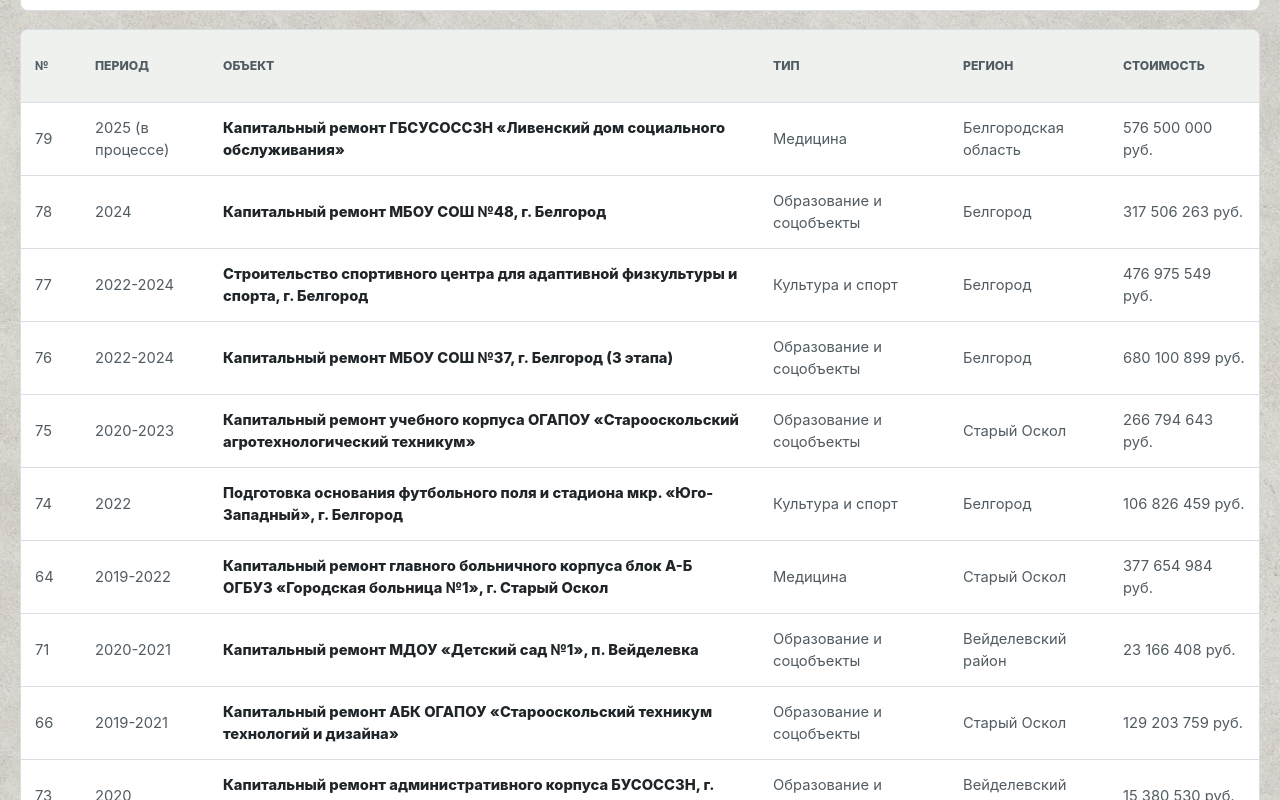
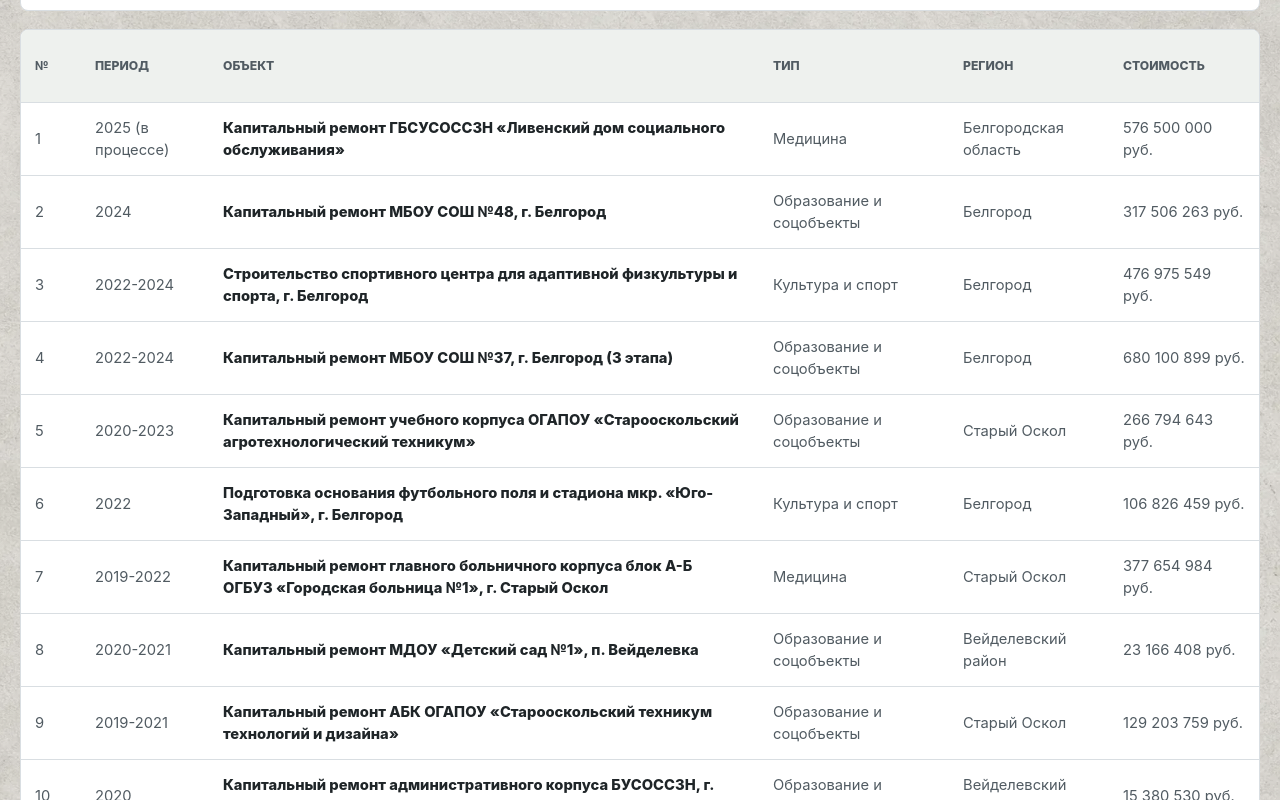
Before and after one commit to tkachas/construction-su8, a React (Vite) app: page / in a window 1280 px wide. Shown: the part 9940-10740 px from the top of the page. Built offline with nearby package versions, Linux system fonts and the light colour scheme.

Commit message:
feat: archive table display number for objects

```diff
--- a/src/components/ProjectArchive/ProjectArchive.tsx
+++ b/src/components/ProjectArchive/ProjectArchive.tsx
@@ -107,6 +107,10 @@ export function ProjectArchive({ projects }: ProjectArchiveProps) {
   const pageCount = Math.max(1, Math.ceil(filteredProjects.length / pageSize));
   const currentPage = Math.min(page, pageCount);
   const paginatedProjects = filteredProjects.slice((currentPage - 1) * pageSize, currentPage * pageSize);
+  const paginatedArchiveItems = paginatedProjects.map((project, index) => ({
+    project,
+    displayNumber: (currentPage - 1) * pageSize + index + 1
+  }));
   const paginationItems = getPaginationItems(currentPage, pageCount);
   const activeFilterCount = [filters.year, filters.type, filters.region].filter(Boolean).length;
   const hasPagination = filteredProjects.length > pageSize;
@@ -218,10 +222,10 @@ export function ProjectArchive({ projects }: ProjectArchiveProps) {
               </tr>
             </thead>
             <tbody>
-              {paginatedProjects.map((project) => (
+              {paginatedArchiveItems.map(({ project, displayNumber }) => (
                 <tr key={project.id}>
                   <td>
-                    <span className={styles.cellText}>{project.sourceNumber}</span>
+                    <span className={styles.cellText}>{displayNumber}</span>
                   </td>
                   <td>
                     <span className={styles.cellText}>{project.periodLabel ?? project.year}</span>
@@ -245,10 +249,10 @@ export function ProjectArchive({ projects }: ProjectArchiveProps) {
         </div>
 
         <div className={`${styles.mobileList} ${hasPagination ? styles.mobileListPaged : ""}`} style={mobileListStyle}>
-          {paginatedProjects.map((project) => (
+          {paginatedArchiveItems.map(({ project, displayNumber }) => (
             <details key={project.id} className={styles.mobileCard}>
               <summary>
-                <span>№{project.sourceNumber} · {project.periodLabel ?? project.year}</span>
+                <span>№{displayNumber} · {project.periodLabel ?? project.year}</span>
                 <h3>{project.title}</h3>
                 <div className={styles.mobileFacts} aria-label="Краткие данные объекта">
                   <span>{project.type}</span>
```
